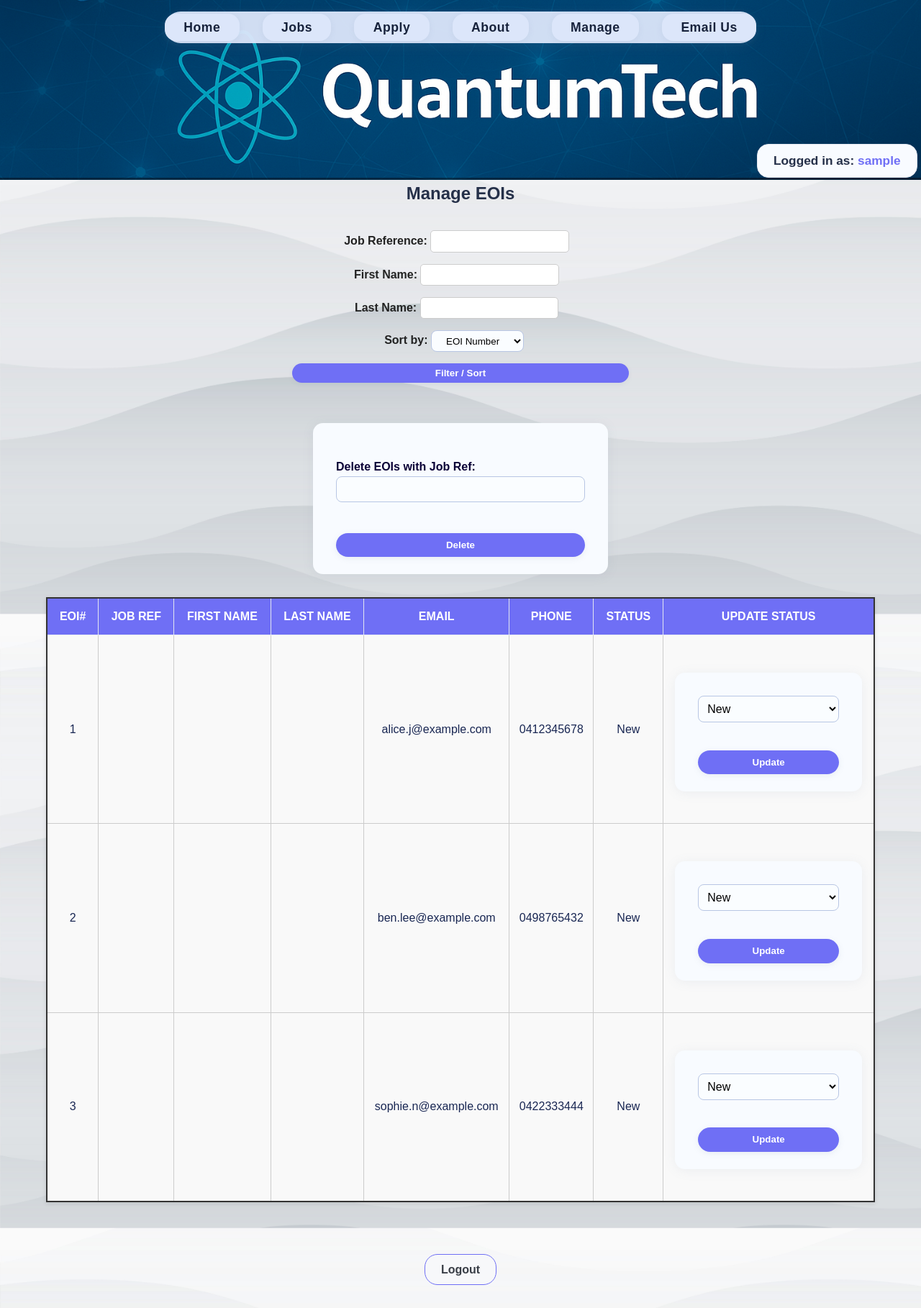
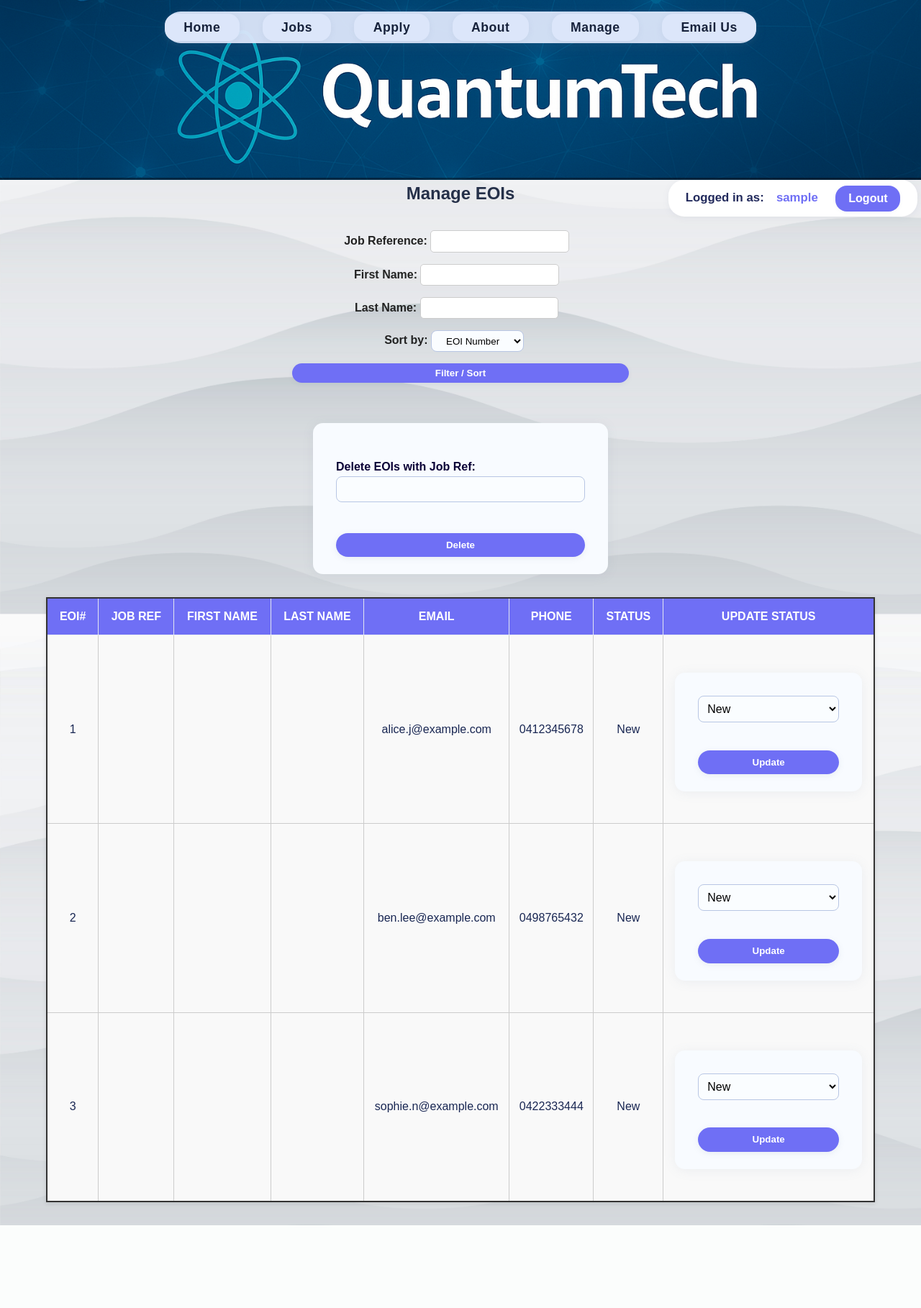
Before and after one commit to 105716506/Project1, a PHP site: page /manage.php in a window 1280 px wide. Shown: the whole page at 72% size. After the commit the page ends 1703 px from the top, so only its background shows below. Run offline with PHP 8.4, Linux system fonts and the light colour scheme; the visitor is signed in with stand-in values (Sample User, id 1); data comes from the database, SQL or seed files in the repository; data that the repository does not hold is empty.

Commit message:
Added the looged persons details and logout button into a one badge

```diff
--- a/Styles/Styles.css
+++ b/Styles/Styles.css
@@ -489,46 +489,47 @@
     margin-bottom: 0.5em;
 }
 
-.logout-link {
+.manager-badge {
+    position: absolute;
+    top: 250px;
+    right: 05px;
+    background: #fff;
+    color: #222a5c;
+    border-radius: 22px;
+    font-weight: 600;
+    font-size: 1.05em;
+    padding: 0.45em 1.4em;
+    box-shadow: 0 2px 10px rgba(120,136,164,0.09);
+    white-space: nowrap;
+    display: flex;
+    align-items: center;
+    gap: 0.8em;
+    z-index: 120;
+}
+.manager-badge span {
+    color: #6f6ff5;
+    font-weight: 700;
+    margin-left: 0.22em;
+}
+.logout-link-inline {
+    background: #6f6ff5;
+    color: #fff;
+    border: none;
+    border-radius: 16px;
+    padding: 0.32em 1.1em;
+    font-size: 0.96em;
+    font-weight: 600;
+    margin-left: 0.7em;
+    box-shadow: 0 1px 5px rgba(120,136,164,0.08);
+    text-decoration: none;
+    transition: background 0.14s, color 0.13s;
     display: inline-block;
-    margin: 2.5em auto 2em auto; /* Top and bottom margin, auto to center horizontally */
-    color: #393e46;
-    background: #f7f8fa;
-    border: 1px solid #6f6ff5;
-    border-radius: 18px;
-    padding: 0.5em 1.4em;
-    font-weight: 600;
-    text-decoration: none;
-    transition: background 0.15s, color 0.15s;
-    /* Center using block-level and margin auto */
-    position: relative;
-    left: 0;
-    right: 0;
-    text-align: center;
 }
-.logout-link:hover {
-    background: #6f6ff5;
+.logout-link-inline:hover {
+    background: #393e46;
     color: #fff;
 }
 
-.manager-username {
-    position: absolute;
-    top: 200px;           /* Adjust as needed */
-    right: 05px;         /* Adjust as needed */
-    font-size: 1.08em;
-    color: #253049;
-    background: #f8fbff;
-    border: 1px solid #e3e7f1;
-    border-radius: 16px;
-    padding: 0.5em 1.3em;
-    font-weight: 600;
-    z-index: 999;
-    box-shadow: 0 1px 5px rgba(120,136,164,0.06);
-}
-.manager-username span {
-    color: #6f6ff5;
-    font-weight: bold;
-}
 
 
 
--- a/manage.php
+++ b/manage.php
@@ -88,10 +88,12 @@
 <?php include 'header.inc';?>
 
 <?php if (isset($_SESSION['manager_username'])): ?>
-    <div class="manager-username">
+    <div class="manager-badge">
         Logged in as: <span><?= htmlspecialchars($_SESSION['manager_username']); ?></span>
+        <a href="logout.php" class="logout-link-inline">Logout</a>
     </div>
 <?php endif; ?>
+
 
     <main>
         <h2>Manage EOIs</h2>
@@ -156,11 +158,6 @@
 
             <?php endwhile; ?>
         </table>
-
-        <?php if (isset($_SESSION['manager_logged_in'])): ?>
-            <a href="logout.php" class="logout-link">Logout</a>
-        <?php endif; ?>
-
     </main>
 </body>
 </html>
```
